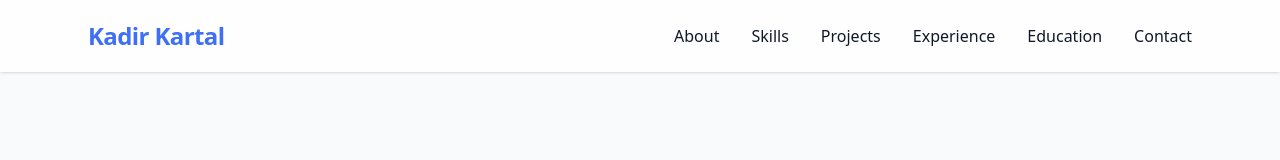
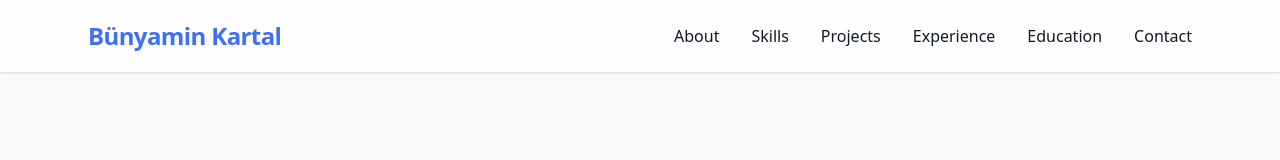
Before and after one commit to bunyaminkartall/bunyaminkartall.github.io, a website built with Vite: page index.html in a window 1280 px wide. Shown: the top 160 px of the page. Built offline with nearby package versions, Linux system fonts and the light colour scheme.

Commit message:
isim değişikliği

```diff
--- a/docs/index.html
+++ b/docs/index.html
@@ -12,7 +12,7 @@
      <body class="bg-gray-50 text-gray-900 min-h-screen flex flex-col">
           <nav class="fixed top-0 left-0 w-full bg-white/80 backdrop-blur shadow z-50">
                <div class="max-w-6xl mx-auto px-6 py-5 flex justify-between items-center">
-                    <span class="text-2xl font-extrabold tracking-tight" style="color: #3e6ff4">Kadir Kartal</span>
+                    <span class="text-2xl font-extrabold tracking-tight" style="color: #3e6ff4">Bünyamin Kartal</span>
                     <ul class="hidden md:flex space-x-4 md:space-x-8 text-base">
                          <li><a href="#about" class="nav-link hover:text-[#3e6ff4] hover:underline-none font-medium transition-colors">About</a></li>
                          <li><a href="#skills" class="nav-link hover:text-[#3e6ff4] hover:underline-none font-medium transition-colors">Skills</a></li>
--- a/index.html
+++ b/index.html
@@ -11,7 +11,7 @@
      <body class="bg-gray-50 text-gray-900 min-h-screen flex flex-col">
           <nav class="fixed top-0 left-0 w-full bg-white/80 backdrop-blur shadow z-50">
                <div class="max-w-6xl mx-auto px-6 py-5 flex justify-between items-center">
-                    <span class="text-2xl font-extrabold tracking-tight" style="color: #3e6ff4">Kadir Kartal</span>
+                    <span class="text-2xl font-extrabold tracking-tight" style="color: #3e6ff4">Bünyamin Kartal</span>
                     <ul class="hidden md:flex space-x-4 md:space-x-8 text-base">
                          <li><a href="#about" class="nav-link hover:text-[#3e6ff4] hover:underline-none font-medium transition-colors">About</a></li>
                          <li><a href="#skills" class="nav-link hover:text-[#3e6ff4] hover:underline-none font-medium transition-colors">Skills</a></li>
```
